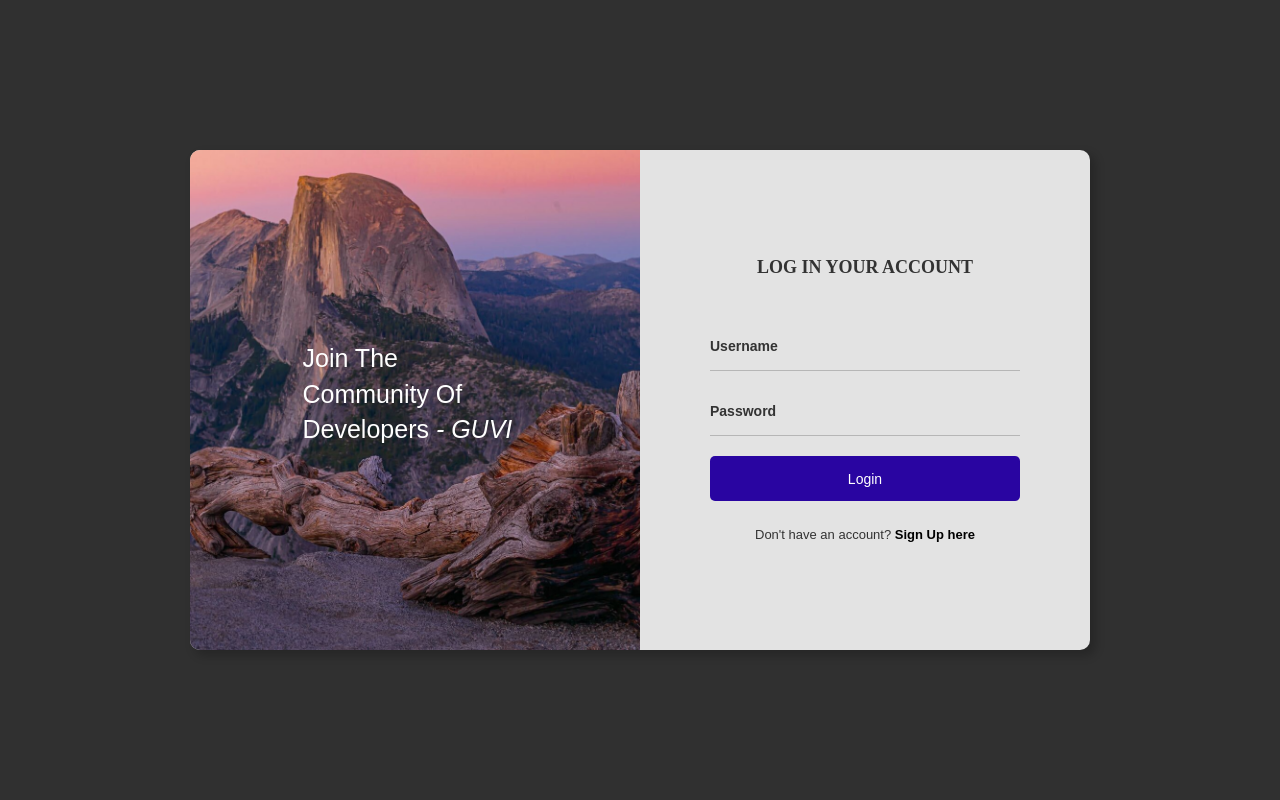
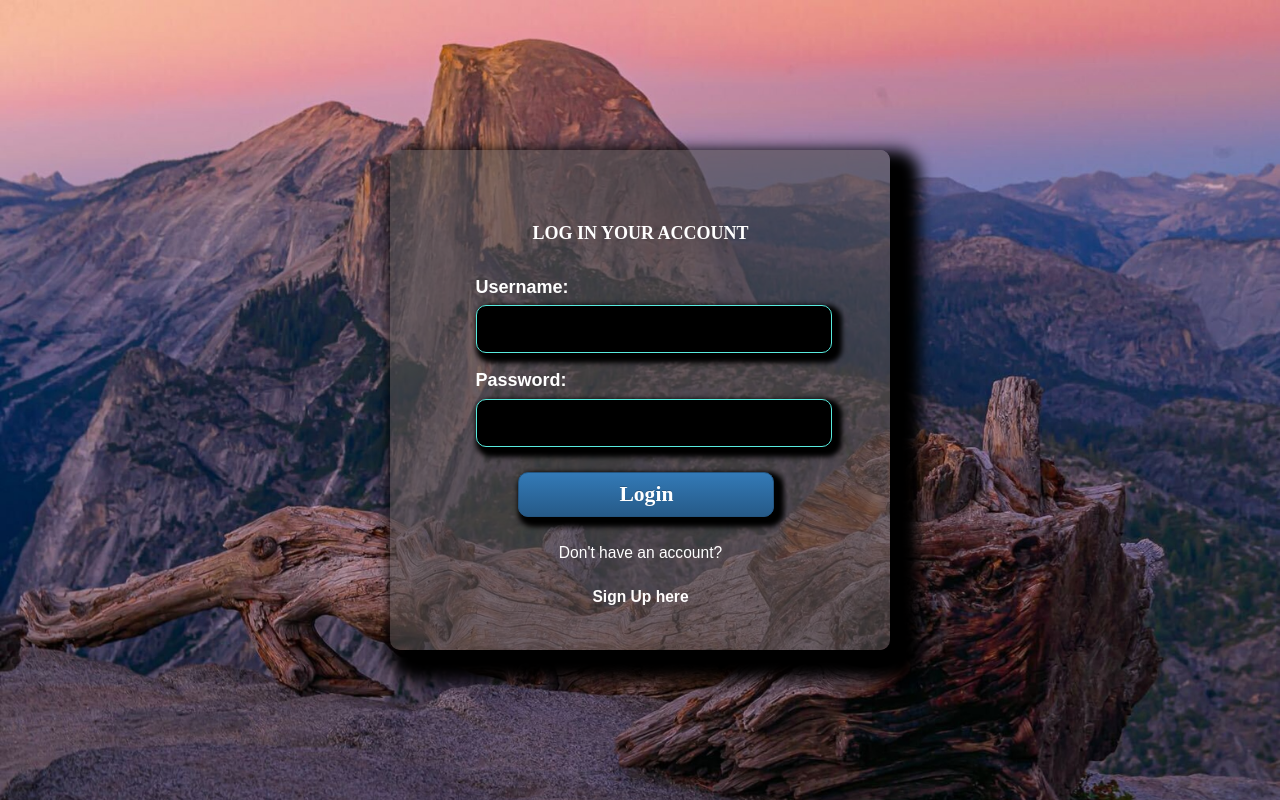
Before and after one commit to Saran408/pagedevelopment, a PHP site: page /login.html in a window 1280 px wide. Run offline with PHP 8.4, Linux system fonts and the light colour scheme.

Commit message:
login updated

```diff
--- a/css/login.css
+++ b/css/login.css
@@ -3,8 +3,13 @@
 *{
     font-family: 'Poppins', sans-serif;
 }
+body{
+    height: 100vh;
+    background-image: url('..//images/img.jpg');
+    background-size: cover;
+}
 .wrapper{
-    background: #000000cf;
+
     padding: 0 20px 0 20px;
 }
 .main{
@@ -14,19 +19,26 @@
     min-height: 100vh;
 }
 .row{
-    width: 900px;
+    width: 500px;
     height: 500px;
     border-radius: 10px;
-    background: rgba(255, 255, 255, 0.862);
-    box-shadow: 5px 5px 10px 1px rgba(0,0,0,0.2);
+    background: rgba(82, 77, 77, 0.623);
+    box-shadow: 15px 15px 15px 15px rgb(0, 0, 0);
 }
 .side-image{
     background-image: url('..//images/img.jpg');
+    image-orientation: flip;
+    background-color: #000;
     background-position: center;
     background-size: cover;
     background-repeat: no-repeat;
     position: relative;
     border-radius: 10px 0 0 10px;
+}
+
+.ima{
+    width: 100%;
+    height: 100%;
 }
 img{
     width: 35px;
@@ -36,8 +48,8 @@ img{
 }
 .text{
     position: absolute;
-    top: 50%;
-    left: 50%;
+    margin-top: 55%;
+    left: 55%;
     transform: translate(-50%, -50%);
 }
 .text p{
@@ -50,18 +62,24 @@ i{
     font-size: 25px;
 }
 .right{
+    background-image: url('..//images/img.jpg');
     display: flex;
     justify-content: center;
     align-items: center;
     position: relative;
+    height: 100%;
 }
 .input-box{
     width: 330px;
+    font-size: large;
+    margin-top: 15%;
+    margin-left: 15%;
     box-sizing: border-box;
 }
 .input-box header{
     font-weight: 900;
     font-size: large;
+    color: #ffffff;
     font-family: 'Times New Roman', Times, serif;
     text-align: center;
     margin-bottom: 45px;
@@ -72,6 +90,49 @@ i{
     position: relative;
     padding: 0 10px 0 10px;
 }
+
+#login-form{
+    margin-top: -5%;
+}
+
+#username{
+    background-color: #000;
+    color: #ffffff;
+    border-color: rgb(88, 235, 222);
+    border-radius: 10px;
+    box-sizing: initial;
+    font-size: 17px;
+    box-shadow: 5px 5px 5px 5px rgb(0, 0, 0);
+}
+
+.form-group{
+    color: #ffffff;
+}
+
+#password{
+    background-color: #000;
+    color: #ffffff;
+    border-color: rgb(88, 235, 222);
+    border-radius: 10px;
+    box-sizing: initial;
+    font-size: 17px;
+    box-shadow: 5px 5px 5px 5px rgb(0, 0, 0);
+}
+#buton{
+    font-weight: 900;
+    font-size: larger;
+    font-family: 'Times New Roman', Times, serif;
+    color: #ffffff;
+    box-shadow: 5px 5px 5px 5px rgb(0, 0, 0);
+    border-radius: 10px;
+    margin-left: 13%;
+    margin-top: 10px;
+    padding-left: 100px;
+    padding-right: 100px;
+    justify-content: center;
+    align-items: center;
+}
+
 .input{
     height: 45px;
     width: 100%;
@@ -119,17 +180,22 @@ i{
     font-size: small;
     margin-top: 25px;
 }
+
+span{
+    color: #ffffff;
+    font-size: larger;
+}
 span a{
     text-decoration: none;
     font-weight: 700;
-    color: #000;
+    color: #fffdfd;
     transition: .5s;
 }
 span a:hover{
     text-decoration: underline;
-    color: #000;
+    color: #fffefe;
 }
-@media only screen and (max-width: 768px){
+@media only screen and (max-width: 1000px){
     .side-image{
         border-radius: 10px 10px 0 0;
     }
@@ -151,4 +217,18 @@ span a:hover{
         max-width: 420px;
         width: 100%;
     }
+    .input-box{
+        margin-top: 25%;
+        margin-left: -0%;
+        max-width: 420px;
+        width: 100%;
+    }
+    #username{
+        box-sizing: border-box;
+        font-size: 15px;
+    }
+    #password{
+        box-sizing: border-box;
+        font-size: 10px;
+    }
 }
--- a/js/login.js
+++ b/js/login.js
@@ -1,5 +1,6 @@
   $(document).ready(function() {
 
+    alert("Started...");
       // listen for form submission
       $('#login-form').submit(function(event) {
         event.preventDefault(); // prevent default form submission
@@ -11,13 +12,16 @@ $(document).ready(function() {
         // send data to server using AJAX
         $.ajax({
           type: 'POST',
-        url: 'login.php',
+          url: './php/login.php',
           data: { username: username, password: password },
           dataType: 'json',
           success: function(response) {
             if (response.success) {
               // redirect to profile page
-            window.location.href = 'profile.php';
+              localStorage.setItem('session_key',response.session_id);
+              //alert(response.session_id);
+              window.location.href = 'profile.html';
+
             } else {
               // display error message
               alert(response.message);
--- a/js/register.js
+++ b/js/register.js
@@ -1,5 +1,4 @@
  $(document).ready(function() {
-
     // handle form submission
     $('#signup-form').submit(function(e) {
       e.preventDefault(); // prevent default form submission
--- a/login.html
+++ b/login.html
@@ -2,52 +2,43 @@
 <html>
 <head>
   <title>Login Page</title>
-  <meta charset="UTF-8">
-  <meta name="viewport" content="width=device-width, initial-scale=1">
+  <link rel="stylesheet" href="https://cdn.jsdelivr.net/npm/bootstrap@3.3.7/dist/css/bootstrap.min.css" integrity="sha384-BVYiiSIFeK1dGmJRAkycuHAHRg32OmUcww7on3RYdg4Va+PmSTsz/K68vbdEjh4u" crossorigin="anonymous">
+  <!-- Optional theme -->
+  <link rel="stylesheet" href="https://cdn.jsdelivr.net/npm/bootstrap@3.3.7/dist/css/bootstrap-theme.min.css" integrity="sha384-rHyoN1iRsVXV4nD0JutlnGaslCJuC7uwjduW9SVrLvRYooPp2bWYgmgJQIXwl/Sp" crossorigin="anonymous">
   <link rel="stylesheet" href="./css/login.css">
-  <link rel="stylesheet" href="https://maxcdn.bootstrapcdn.com/bootstrap/4.5.2/css/bootstrap.min.css">
-  <link rel="stylesheet" href="https://cdn.jsdelivr.net/npm/bootstrap@3.3.7/dist/css/bootstrap.min.css" integrity="sha384-BVYiiSIFeK1dGmJRAkycuHAHRg32OmUcww7on3RYdg4Va+PmSTsz/K68vbdEjh4u" crossorigin="anonymous">
-  <link rel="stylesheet" href="https://cdn.jsdelivr.net/npm/bootstrap@3.3.7/dist/css/bootstrap-theme.min.css" integrity="sha384-rHyoN1iRsVXV4nD0JutlnGaslCJuC7uwjduW9SVrLvRYooPp2bWYgmgJQIXwl/Sp" crossorigin="anonymous">
-
 </head>
 <body>
+
 <div class="wrapper">
     <div class="container main">
-        <div class="row">
-            <div class="col-md-6 side-image">
-                <!-------Image-------->
+        <div class="col-md-6 row">
 
-                <div class="text">
-                    <p>Join The Community Of Developers <i>- GUVI</i></p>
+
+                <div class="input-box">
+                    <header>LOG IN YOUR ACCOUNT</header>
+                    <form id="login-form">
+                        <div class="form-group">
+                            <label for="username">Username:</label>
+                            <input type="text" class="form-control" id="username" name="username" required>
+                        </div>
+                        <div class="form-group">
+                            <label for="password">Password:</label>
+                            <input type="password" class="form-control" id="password" name="password" required>
+                        </div>
+                        <button type="submit" class="btn btn-primary" id="buton">Login</button>
+                    </form>
+                    <div class="signin">
+                        <span>Don't have an account? <br></br><a href="register.html">Sign Up here</a></span>
+                    </div>
                 </div>
-            </div>
-            <div class="col-md-6 right">
-                 <div class="input-box">
-                    <header>LOG IN YOUR ACCOUNT</header>
-                    <div class="input-field">
-                        <input type="text" class="input" id="username" required autocomplete="off">
-                        <label for="username">Username</label>
-                    </div>
-                    <div class="input-field">
-                        <input type="password" class="input" id="password" required>
-                        <label for="password">Password</label>
-                    </div>
-                    <div class="input-field">
-                        <input type="submit" class="submit" value="Login">
 
-                    </div>
-
-                    <div class="signin">
-                        <span>Don't have an account? <a href="register.html">Sign Up here</a></span>
-                    </div>
-                 </div>
-            </div>
-        </div>
+          </div>
     </div>
 </div>
+
 <script src="https://code.jquery.com/jquery-3.6.4.js" integrity="sha256-a9jBBRygX1Bh5lt8GZjXDzyOB+bWve9EiO7tROUtj/E=" crossorigin="anonymous"></script>
-<script src="./js/login.js"></script>
-<script src="https://cdn.jsdelivr.net/npm/bootstrap@3.3.7/dist/js/bootstrap.min.js" integrity="sha384-Tc5IQib027qvyjSMfHjOMaLkfuWVxZxUPnCJA7l2mCWNIpG9mGCD8wGNIcPD7Txa" crossorigin="anonymous"></script>
-
+  <!-- Latest compiled and minified JavaScript -->
+  <script src="https://cdn.jsdelivr.net/npm/bootstrap@3.3.7/dist/js/bootstrap.min.js" integrity="sha384-Tc5IQib027qvyjSMfHjOMaLkfuWVxZxUPnCJA7l2mCWNIpG9mGCD8wGNIcPD7Txa" crossorigin="anonymous"></script>
+  <script src="./js/login.js"></script>
 </body>
 </html>
```
Also changed, not shown: css/register.css (+96 -13 lines), js/profile.js (+20 -12 lines), php/login.php (+28 -19 lines), php/profile.php (+31 -14 lines), php/register.php (+13 -4 lines), profile.html (+36 -38 lines), register.html (+31 -42 lines), images/back.jpeg (added), images/web.jpg (added). Lines whose indentation alone changed are shown as unchanged.
